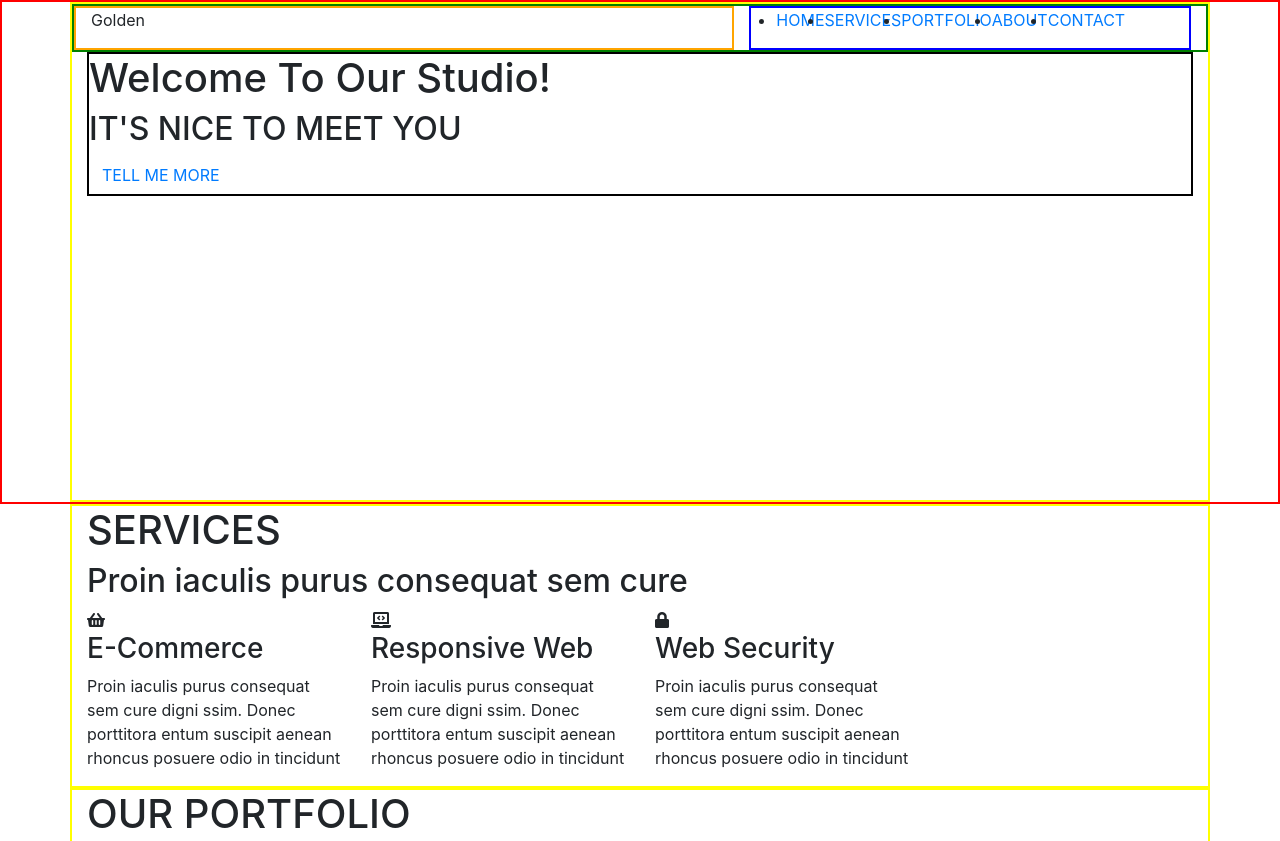
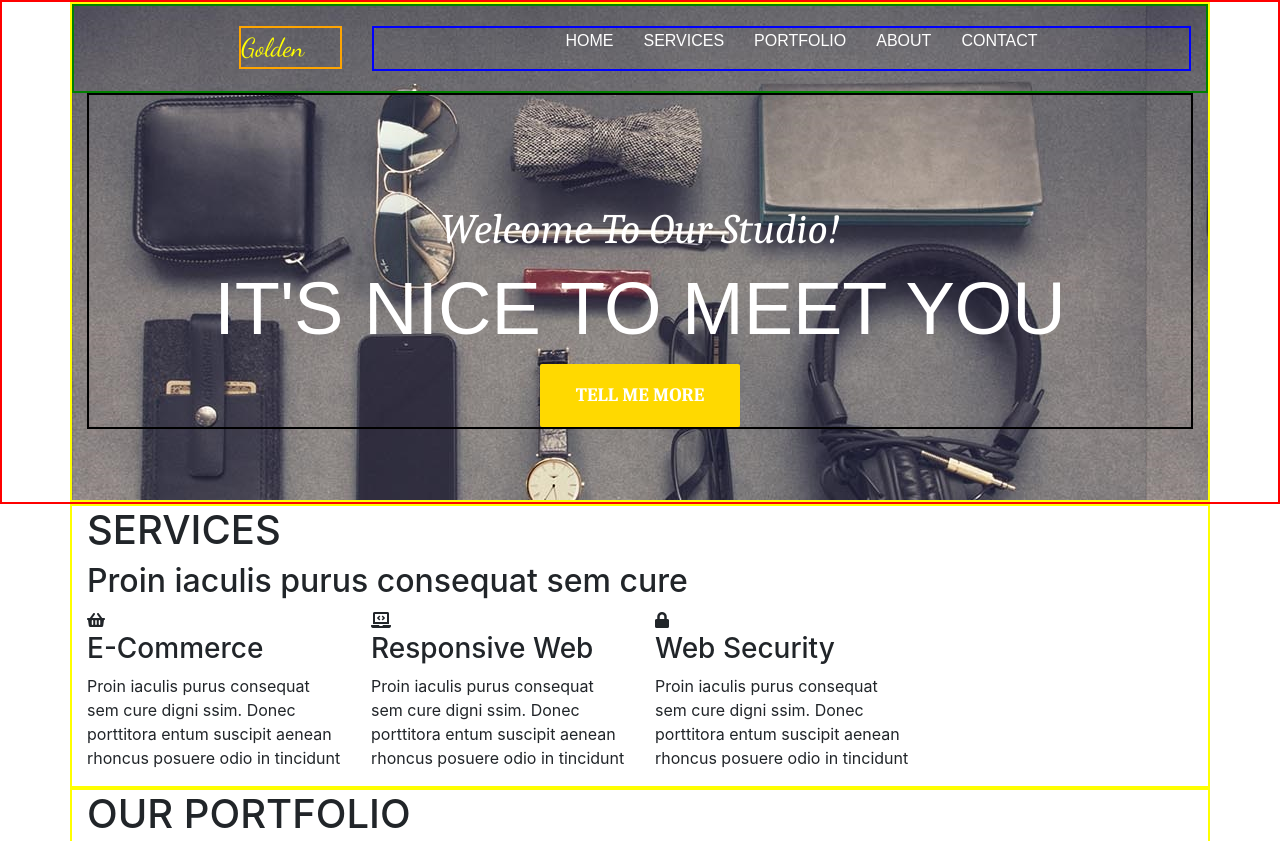
Before and after one commit to olejos777/project-task-runner, a website: page index.html in a window 1280 px wide. Shown: the top 841 px of the page. Drawn offline with nearby package versions, Linux system fonts and the light colour scheme; a web font is replaced by a local one.

Commit message:
update style in 'home'

```diff
--- a/index.html
+++ b/index.html
@@ -16,10 +16,10 @@
     <section class="home">
       <div class="container background-image">
         <div class="row header">
-          <div class="col-lg-7 logo">
-            Golden
+          <div class="col-lg-3">
+            <p class="logo">Golden</p>
           </div>
-          <div class="col-lg-5">
+          <div class="col-lg-9">
             <div class="menu">
               <ul class="row">
                 <li class="menu-buttons">
@@ -44,7 +44,7 @@
         <div class="inner-home">
           <h1 class="inner-home-header">Welcome To Our Studio!</h1>
           <h2 class="inner-home-subheader">IT'S NICE TO MEET YOU</h2>
-          <a href="#"class="btn">TELL ME MORE</a>
+          <a href="#"class="btn btn-home">TELL ME MORE</a>
         </div>
       </div>
     </section>
--- a/sass/style.scss
+++ b/sass/style.scss
@@ -2,12 +2,28 @@
 
 $color-main: #ffa502;
 $color-light: #ffffff;
-$font-header: 'Dancing Script', sans-serif;
+$font-header: 'Francois One', sans-serif;
 $font-text: 'Caladea', sans-serif;
 $font-logo: 'Dancing Script';
 
 *, *::before, *::after {
   box-sizing: border-box;
+}
+
+.btn-home {
+  background-color: rgb(255, 217, 0);
+  color: $color-light;
+  font-family: $font-text;
+  font-weight: 700;
+  display: inline-block;
+  min-width: 200px;
+  margin: 0 auto 0 auto;
+  padding: 16px;
+  border-radius: 2px;
+  font-size: 19px;
+  text-align: center;
+  text-decoration: none;
+  cursor: pointer;
 }
 
 /* Home */
@@ -18,12 +34,53 @@ $font-logo: 'Dancing Script';
   width: 100%;
 }
 
+.logo {
+  font-family: $font-logo;
+  font-size: 26px;
+  margin: 20px auto 20px 150px;
+  color: yellow;
+  border: orange solid 2px;
+}
 
+.menu {
+  margin: 20px auto 20px auto;
+  display: flex;
+  flex-wrap: wrap;
+  justify-content: space-around;
+}
 
+.menu-buttons {
+  list-style-type: none;
+  a {
+    margin: auto 15px auto 15px;
+    color: $color-light;
+    font-family: $font-header;
+  }
+}
+
+.inner-home {
+  display: flex;
+  flex-direction: column;
+  justify-items: center;
+  align-items: center;
+  .inner-home-header{
+    margin: 110px auto auto auto;
+    color: $color-light;
+    font-family: $font-text;
+    font-style: italic;
+    font-size: 42px;
+  }
+  .inner-home-subheader{
+    margin: 10px auto;
+    color: $color-light;
+    font-family: $font-header;
+    font-size: 74px;
+  }
+}
 
 .home {
-    border: red solid 2px;
-  }
+  border: red solid 2px;
+}
 
   .header{
     border: green solid 2px;
```
Also changed, not shown: css/style.css, images/Background_Image.jpg (renamed from images/Background Image.jpg), 1 other file.
